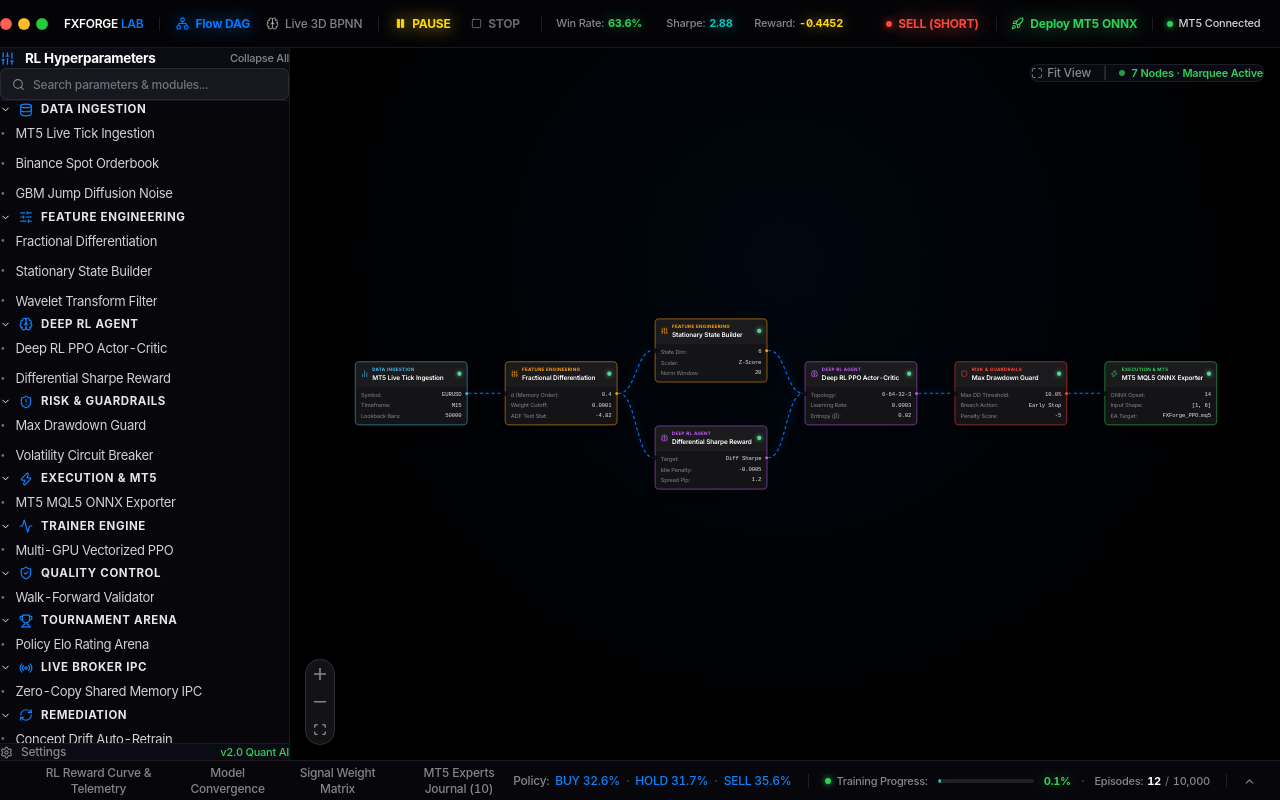
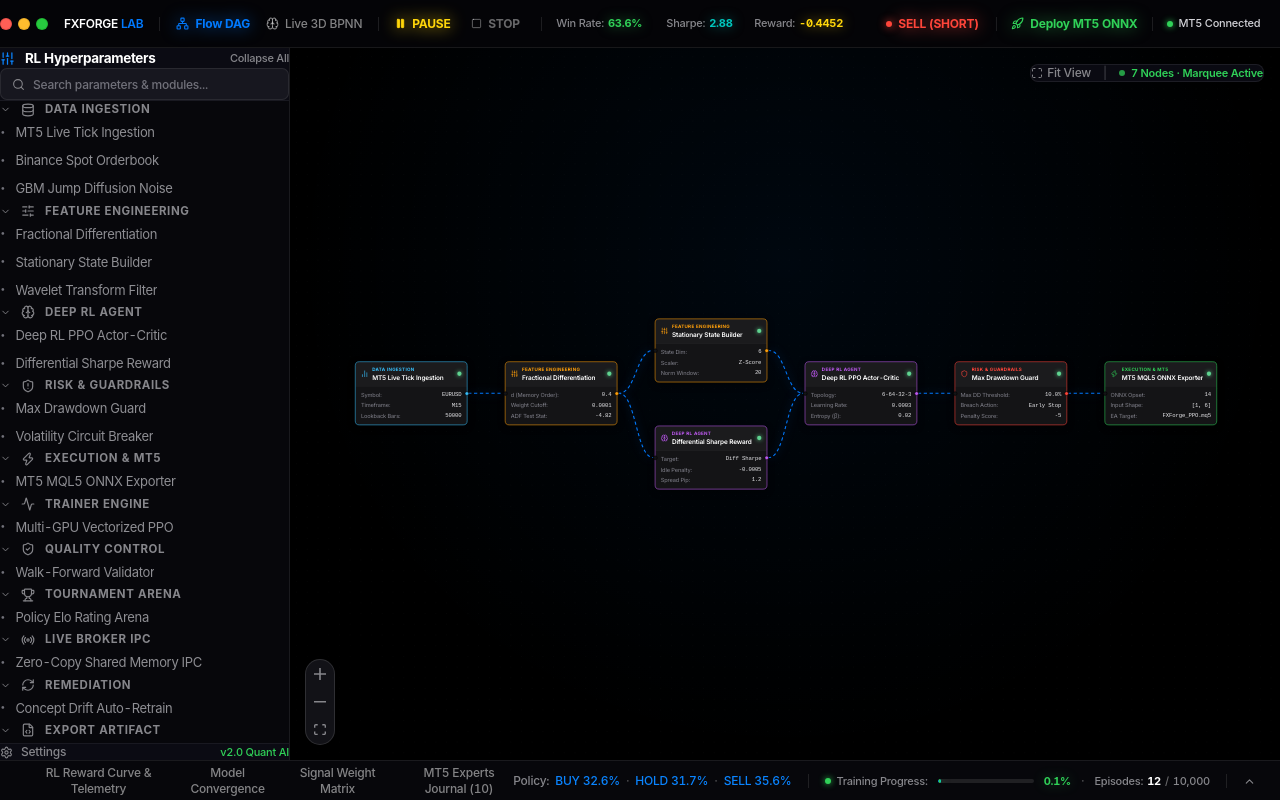
Before and after one commit to superman-owner/AI-RL-BPNN, a React (Vite) app: page / in a window 1280 px wide. Built offline with nearby package versions, Linux system fonts and the light colour scheme.

Commit message:
style(sidebar): apply frameless gray-to-white hover transition on icons, chevrons, and labels with zero box wrappers

```diff
--- a/src/components/Sidebar/NodePalette.tsx
+++ b/src/components/Sidebar/NodePalette.tsx
@@ -115,36 +115,38 @@ export const NodePalette: React.FC<NodePaletteProps> = ({ onOpenSettings }) => {
 
           return (
             <div key={group.id} className="space-y-1">
-              {/*  Section Header (SF Symbol on Header) */}
+              {/*  Section Header (Muted Gray -> Pure White on Hover, No Frame) */}
               <div
                 onClick={() => toggleGroup(group.id)}
-                className="px-2 py-1.5 flex items-center justify-between cursor-pointer rounded-[6px] hover:bg-white/[0.04] transition-colors"
+                className="group px-1 py-1.5 flex items-center justify-between cursor-pointer transition-colors"
               >
-                <div className="flex items-center gap-2 min-w-0 flex-1">
+                <div className="flex items-center gap-2.5 min-w-0 flex-1">
                   {/* Rotating Chevron */}
                   <ChevronRight
                     size={11}
-                    className={`text-[#86868b] transition-transform duration-150 flex-shrink-0 ${
-                      isExpanded ? 'rotate-90 text-white' : ''
+                    className={`transition-all duration-150 flex-shrink-0 ${
+                      isExpanded
+                        ? 'rotate-90 text-[#86868b] group-hover:text-white'
+                        : 'text-[#86868b] group-hover:text-white'
                     }`}
                   />
 
-                  {/* SF Symbol on Main Header */}
+                  {/* SF Symbol on Main Header (Gray -> White) */}
                   <GroupIcon
                     size={14}
-                    className="text-[#0a84ff] flex-shrink-0"
+                    className="text-[#86868b] group-hover:text-white transition-colors flex-shrink-0"
                   />
 
-                  {/* Section Label */}
-                  <span className="text-[11.5px] font-bold text-[#e5e5ea] uppercase tracking-wider truncate">
+                  {/* Section Label (Gray -> White) */}
+                  <span className="text-[11.5px] font-bold text-[#86868b] group-hover:text-white uppercase tracking-wider truncate transition-colors">
                     {group.label}
                   </span>
                 </div>
               </div>
 
-              {/*  Child Items (Mid Dot for Draggable Nodes) */}
+              {/*  Child Items (Frameless Gray -> White on Hover) */}
               {isExpanded && (
-                <div className="space-y-0.5 pl-3.5">
+                <div className="space-y-0.5 pl-4">
                   {matchingNodes.map((node) => {
                     const isNodeHovered = hoveredNode === node.type;
 
@@ -156,24 +158,20 @@ export const NodePalette: React.FC<NodePaletteProps> = ({ onOpenSettings }) => {
                         onMouseEnter={() => setHoveredNode(node.type)}
                         onMouseLeave={() => setHoveredNode(null)}
                         title="Drag onto canvas to add module"
-                        className={`h-[30px] px-2.5 rounded-[6px] flex items-center justify-between cursor-grab transition-all ${
-                          isNodeHovered
-                            ? 'bg-white/[0.08] text-white shadow-sm'
-                            : 'text-[#d1d1d6] hover:bg-white/[0.04]'
-                        }`}
+                        className="h-[28px] px-1 flex items-center justify-between cursor-grab transition-colors"
                       >
                         {/* Left: Mid Dot (·) + Label */}
                         <div className="flex items-center gap-2.5 min-w-0 flex-1">
                           <span
                             className={`text-[17px] font-bold leading-none select-none transition-colors flex-shrink-0 ${
-                              isNodeHovered ? 'text-[#0a84ff]' : 'text-[#71717a]'
+                              isNodeHovered ? 'text-white' : 'text-[#71717a]'
                             }`}
                           >
                             ·
                           </span>
                           <span
-                            className={`text-[13px] tracking-tight truncate leading-tight ${
-                              isNodeHovered ? 'font-medium text-white' : 'font-normal text-[#d1d1d6]'
+                            className={`text-[13px] tracking-tight truncate leading-tight transition-colors ${
+                              isNodeHovered ? 'font-medium text-white' : 'font-normal text-[#8e8e93]'
                             }`}
                           >
                             {node.label}
@@ -183,8 +181,8 @@ export const NodePalette: React.FC<NodePaletteProps> = ({ onOpenSettings }) => {
                         {/* Right: Subtle Add Indicator */}
                         <Plus
                           size={12}
-                          className={`flex-shrink-0 transition-opacity ${
-                            isNodeHovered ? 'opacity-100 text-white' : 'opacity-0'
+                          className={`flex-shrink-0 transition-colors ${
+                            isNodeHovered ? 'text-white' : 'text-transparent'
                           }`}
                         />
                       </div>
```
